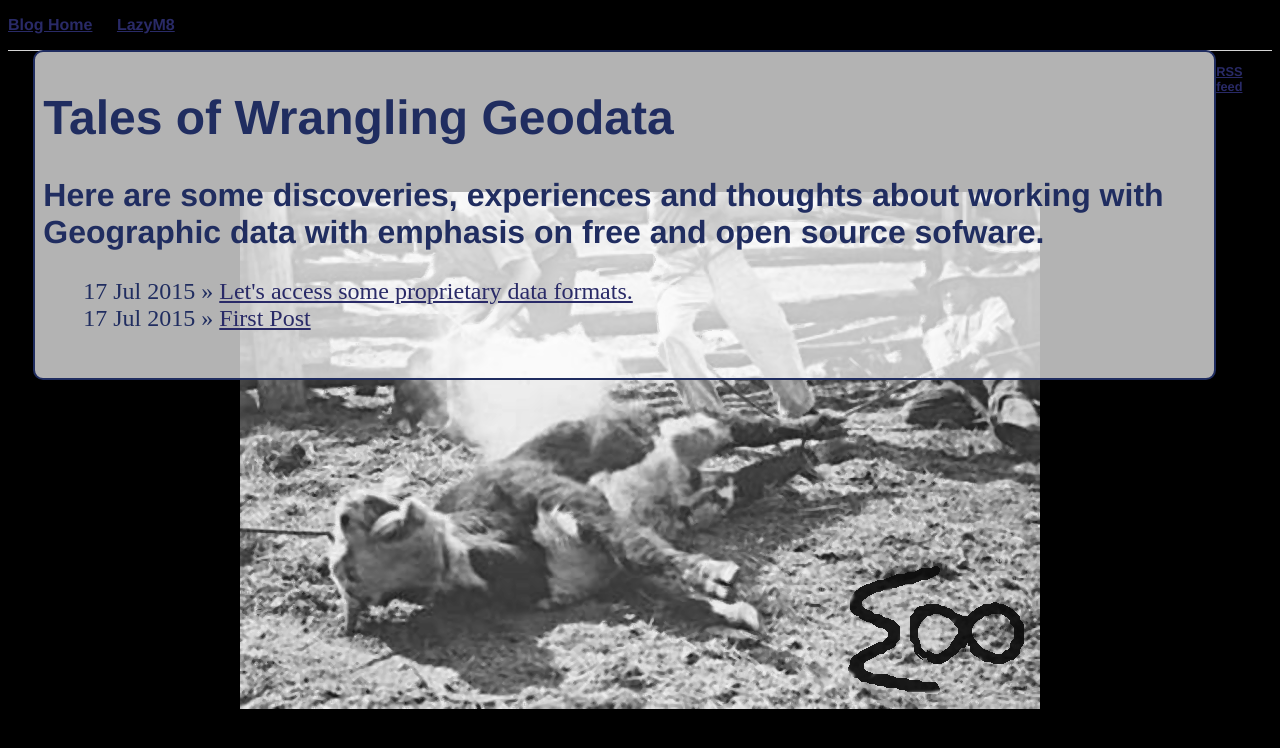
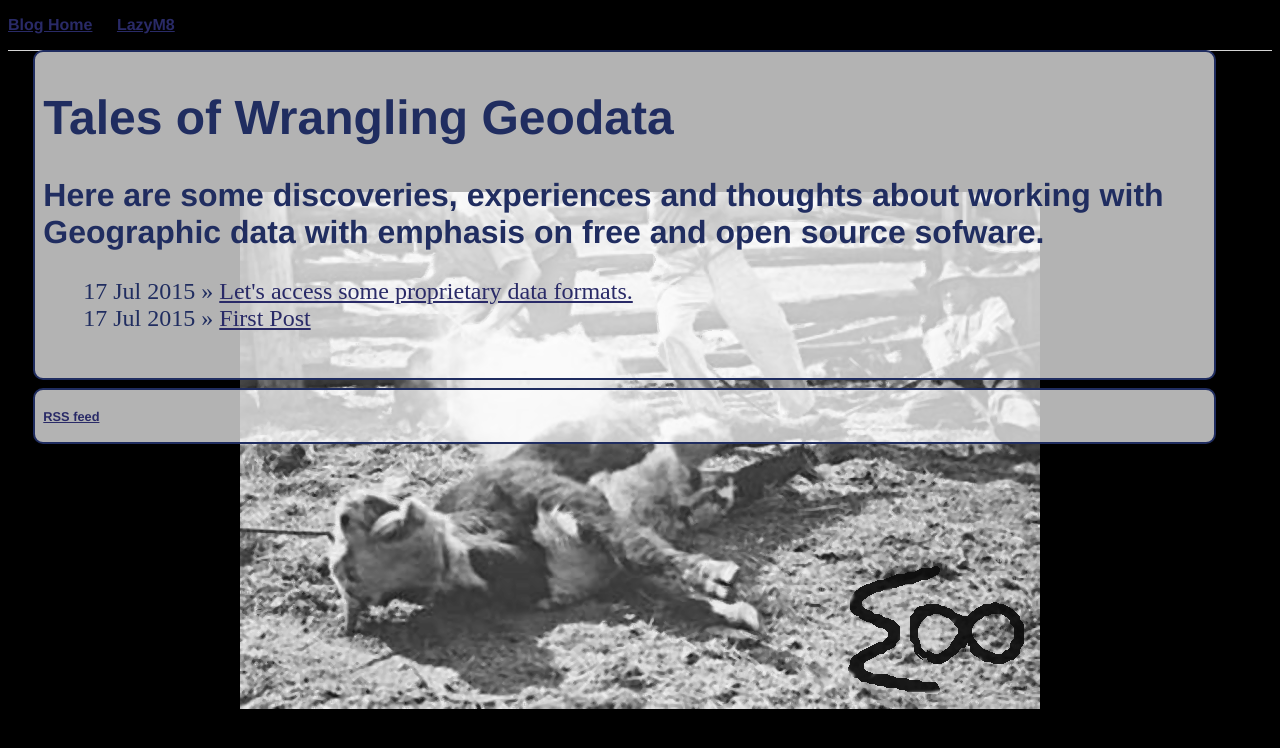
Before and after one commit to geodatawrangler/geodatawrangler.github.io, a Jekyll site: the page built from index.html, in a window 1280 px wide. Shown: the top 748 px of the page. Built offline with Jekyll 4.4.1, drawn with Linux system fonts in a browser that asks for light colours.

Commit message:
Update main.css

```diff
--- a/css/main.css
+++ b/css/main.css
@@ -5,7 +5,7 @@ body {
     background-position: center;
     background-color: black;
 }
-div.container {
+div {
 	border-radius: 10px;
 	background-color: white;
 	background-color: rgba(255, 255, 255, 0.7);
```
